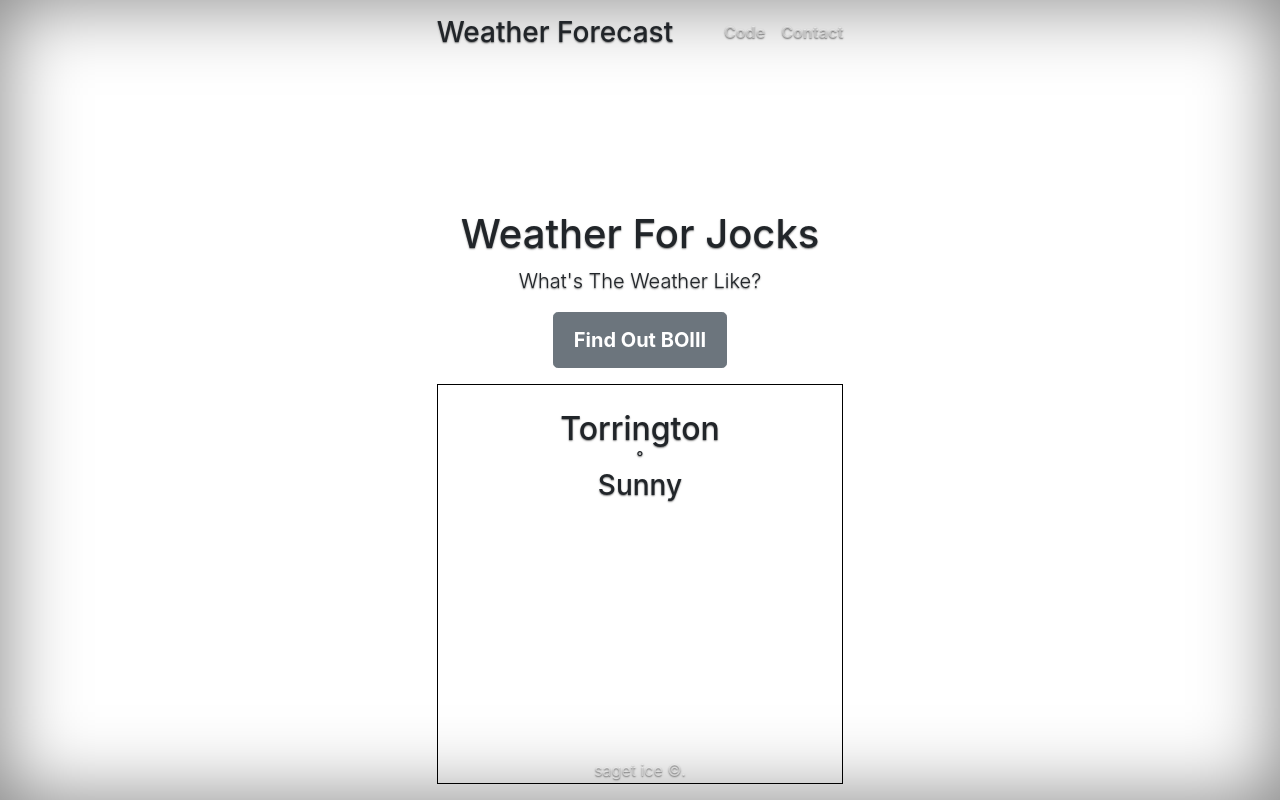
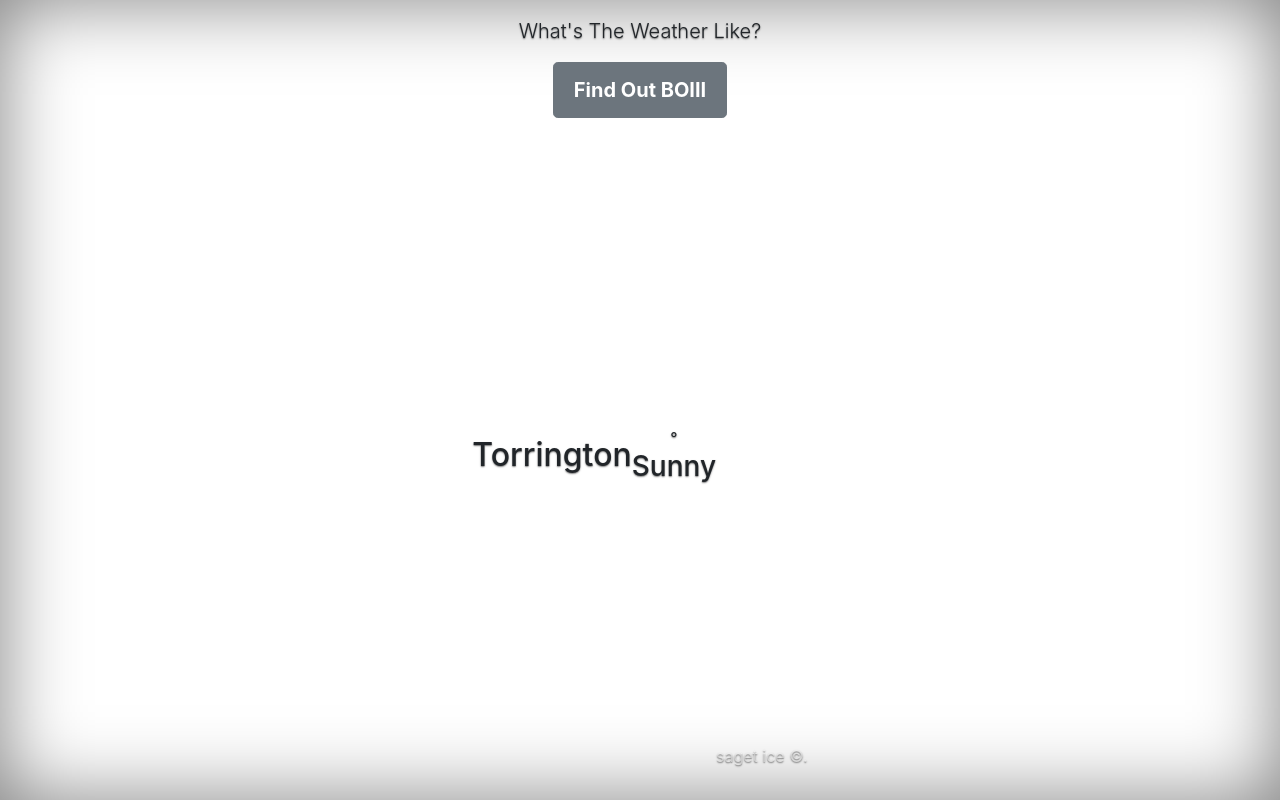
Before and after one commit to macdonac/macdonac.github.io, a plain HTML site: page index.html in a window 1280 px wide. Drawn offline with nearby package versions, Linux system fonts and the light colour scheme; no server answers; some icons are missing.

Commit message:
appearence

```diff
--- a/css/style.css
+++ b/css/style.css
@@ -130,18 +130,11 @@ span{
 }
 
 .container{
-	max-width: 550px;
-	height: 50vh;
-	border: 1px solid black;
-	margin: 0 auto;
-	display: grid;
-	grid-template-rows: 10% 90%;
-	text-align: center;
-	padding: 25px 5px;
-	margin-left: 2rem;
-	background-repeat: no-repeat;
-	backgronud-position: center;
-	background-size:cover;
+
+    height: 100vh;
+    display: flex;
+    justify-content: center;
+    align-items: center;
 }
 
 
--- a/index.html
+++ b/index.html
@@ -15,16 +15,11 @@
     <div class="cover-container d-flex h-100 p-3 mx-auto flex-column">
       <header class="masthead mb-auto">
         <div class="inner">
-          <h3 class="masthead-brand">Weather Forecast</h3>
-          <nav class="nav nav-masthead justify-content-center">
-            <a class="nav-link" href="#">Code</a>
-            <a class="nav-link" href="#">Contact</a>
           </nav>
         </div>
       </header>
 
       <main role="main" class="inner cover">
-        <h1 class="cover-heading">Weather For Jocks</h1>
         <p class="lead">What's The Weather Like?</p>
         <p class="lead">
           <a href="#" class="btn btn-lg btn-secondary">Find Out BOIII</a>
```
